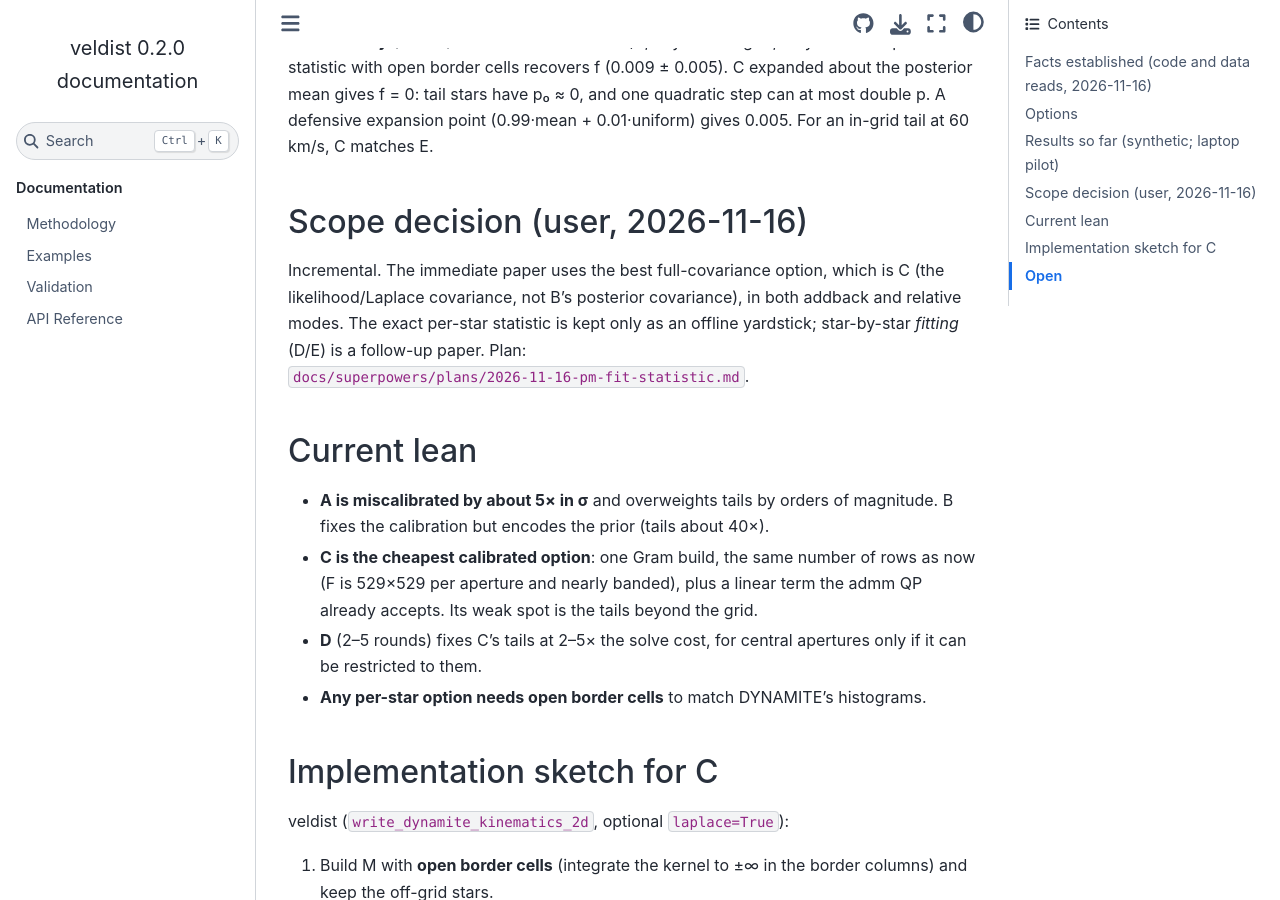
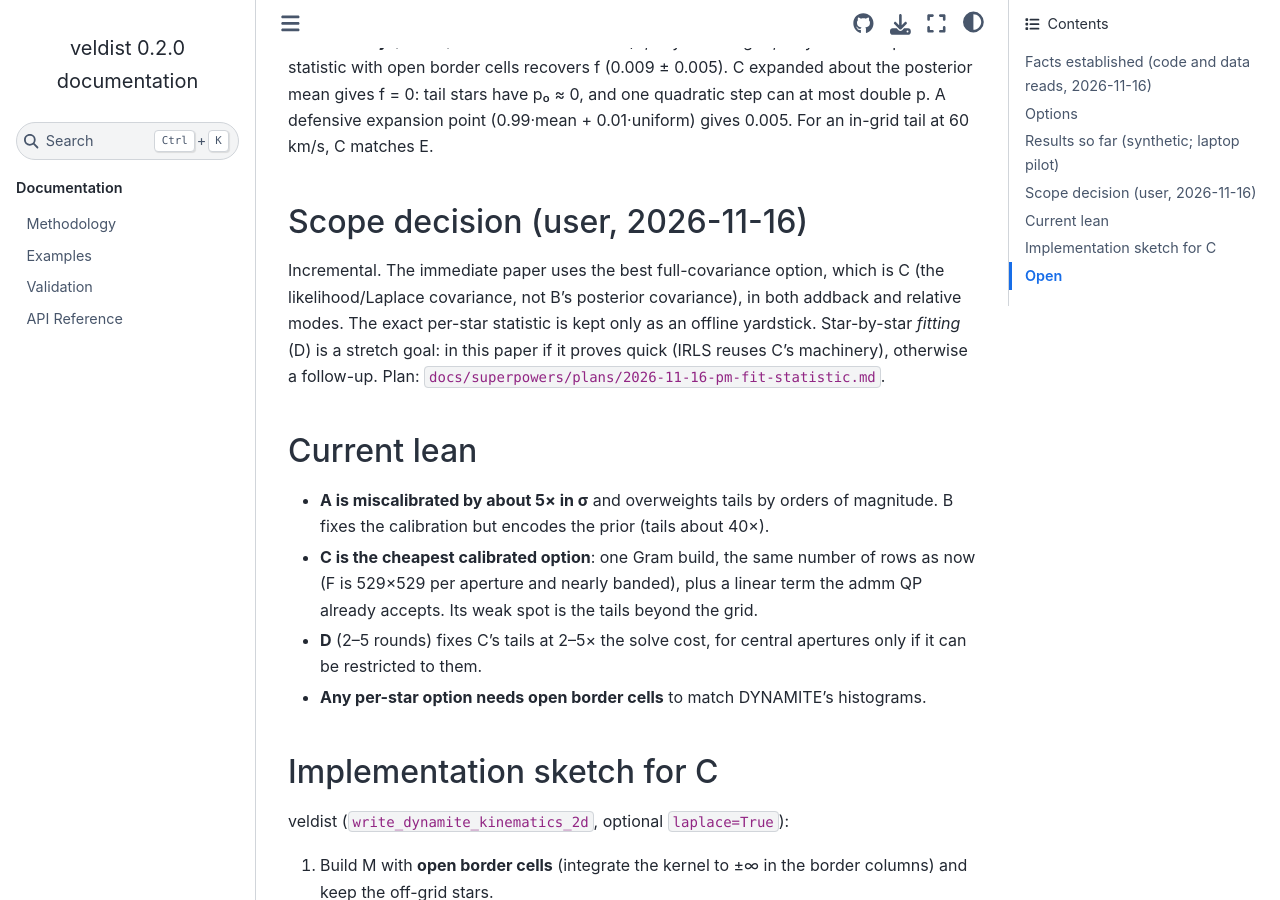
Before and after one commit to pjs902/veldist, a Sphinx documentation site: the page built from docs/fit-statistic-design.md, in a window 1280 px wide and 900 px high, scrolled down 2649 px. Built offline with Sphinx 7.4.7 and the Sphinx Book theme 1.1.4, drawn with Linux system fonts in a browser that asks for light colours.

Commit message:
docs: star-by-star fitting as a stretch goal (Part D) with a cost probe

```diff
--- a/docs/fit-statistic-design.md
+++ b/docs/fit-statistic-design.md
@@ -92,7 +92,8 @@ C matches E.
 Incremental. The immediate paper uses the best full-covariance option, which
 is C (the likelihood/Laplace covariance, not B's posterior covariance), in
 both addback and relative modes. The exact per-star statistic is kept only
-as an offline yardstick; star-by-star *fitting* (D/E) is a follow-up paper.
+as an offline yardstick. Star-by-star *fitting* (D) is a stretch goal: in this
+paper if it proves quick (IRLS reuses C's machinery), otherwise a follow-up.
 Plan: `docs/superpowers/plans/2026-11-16-pm-fit-statistic.md`.
 
 ## Current lean
```
